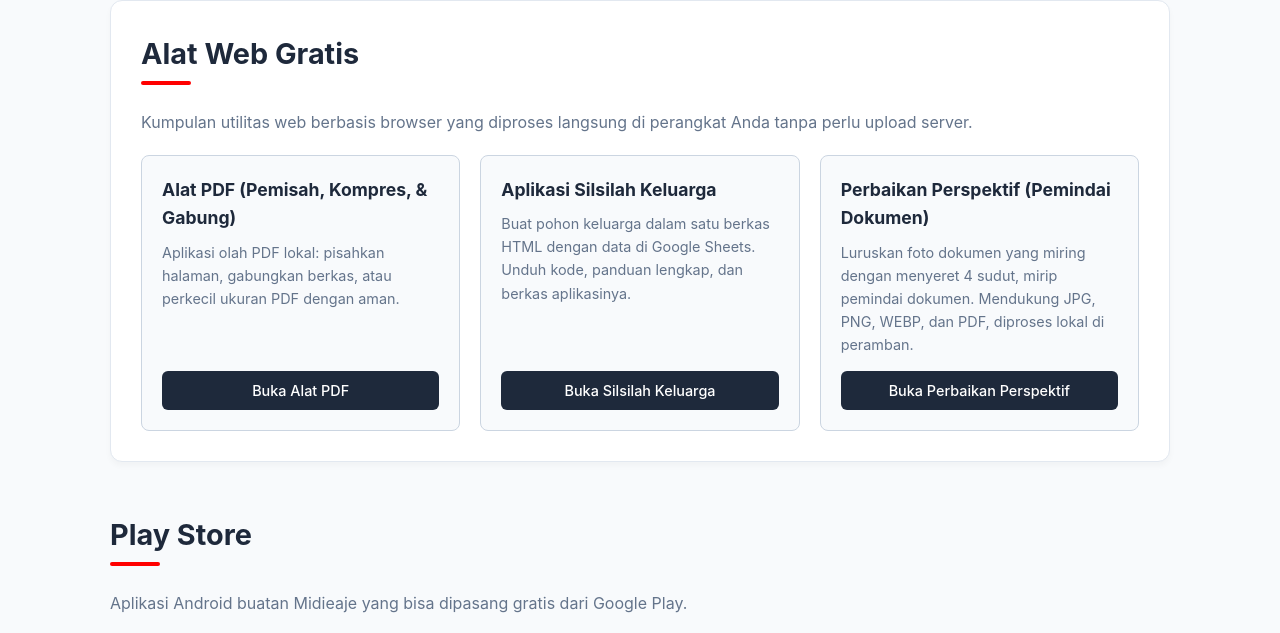
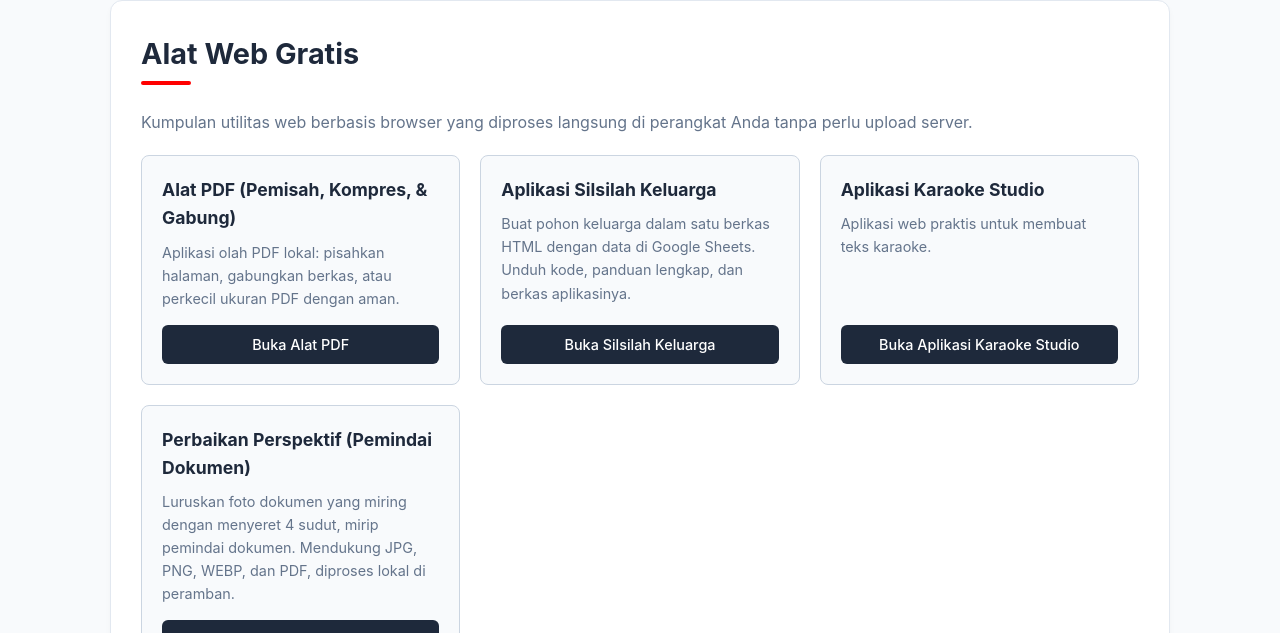
Before and after one commit to midieaje/midieaje.github.io, a plain HTML site: page index.html in a window 1280 px wide. Shown: the part 1197-1830 px from the top of the page. Drawn offline with Linux system fonts and the light colour scheme.

Commit message:
Penambahan Karaoke Studio

```diff
--- a/index.html
+++ b/index.html
@@ -531,6 +531,13 @@
                     </div>
                     <a href="./silsilah-keluarga/" class="btn-tool">Buka Silsilah Keluarga</a>
                 </div>
+				<div class="tool-card">
+                    <div>
+                        <h4>Aplikasi Karaoke Studio</h4>
+                        <p>Aplikasi web praktis untuk membuat teks karaoke.</p>
+                    </div>
+                    <a href="./karaoke-studio/" class="btn-tool">Buka Aplikasi Karaoke Studio</a>
+                </div>
                 <div class="tool-card">
                     <div>
                         <h4>Perbaikan Perspektif (Pemindai Dokumen)</h4>
```
